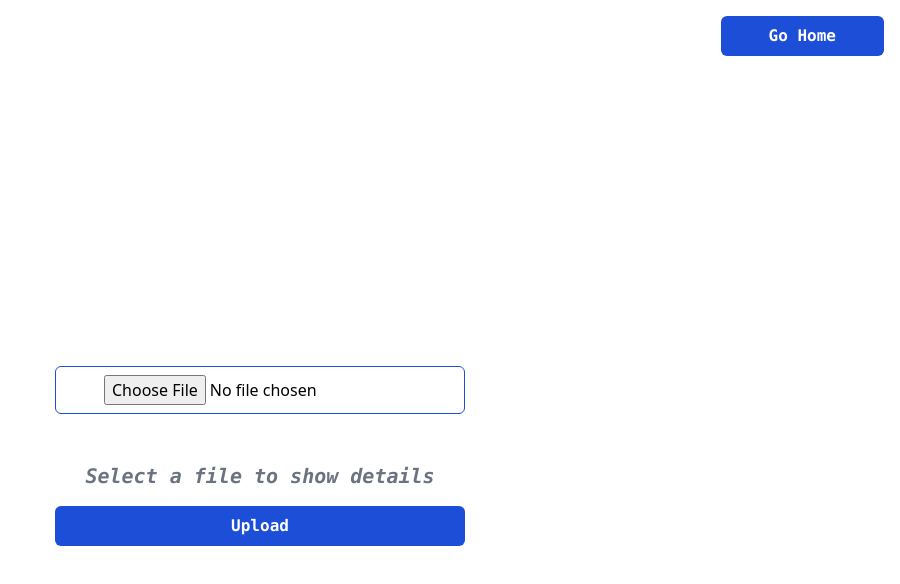
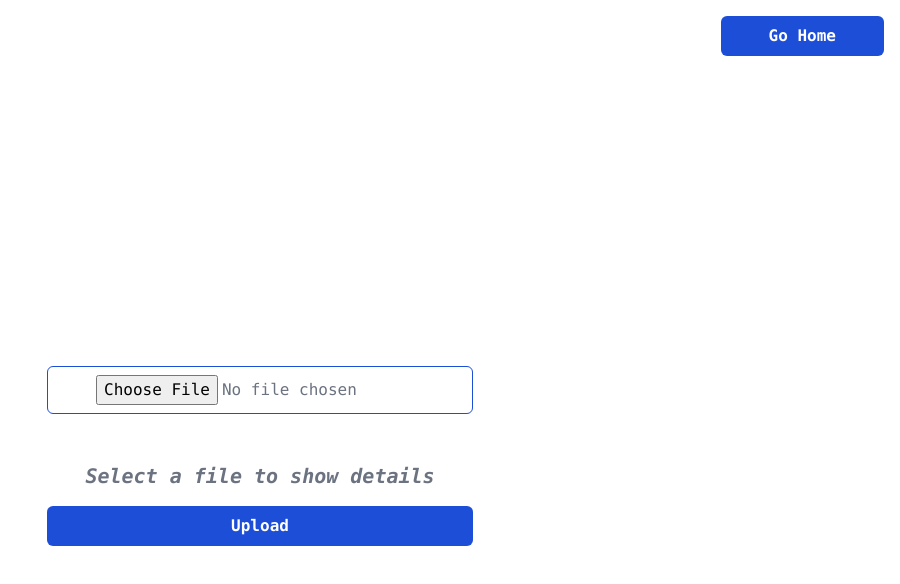
Before and after one commit to sammy-code98/file_upload, a React (Create React App) app: page /normal-upload in a window 1280 px wide. Shown: the top 584 px of the page, without its empty margins (380-1280 px from the left). Built offline with nearby package versions, Linux system fonts and the light colour scheme.

Commit message:
input font

```diff
--- a/src/pages/DisplayUpload.jsx
+++ b/src/pages/DisplayUpload.jsx
@@ -28,7 +28,7 @@ export default function DisplayUpload() {
         </Link>
        <div className="container flex items-center justify-center h-screen">
       <input
-        className="border border-blue-700 mb-12  px-4 py-2  rounded-md md:px-12"
+        className="border border-blue-700 mb-12  px-4 py-2  font-mono text-gray-500 rounded-md md:px-12"
         type="file"
         multiple
         accept="image/*"
--- a/src/pages/FileUpload.jsx
+++ b/src/pages/FileUpload.jsx
@@ -47,7 +47,7 @@ export default function FileUpload() {
           <input
             type="file"
             name="file"
-            className="border border-blue-700 mb-12  px-4 py-2  rounded-md md:px-12"
+            className="border border-blue-700 mb-12  px-4 py-2 font-mono text-gray-500 rounded-md md:px-12"
             onChange={changeHandler}
           />
           {isFilePicked ? (
```
